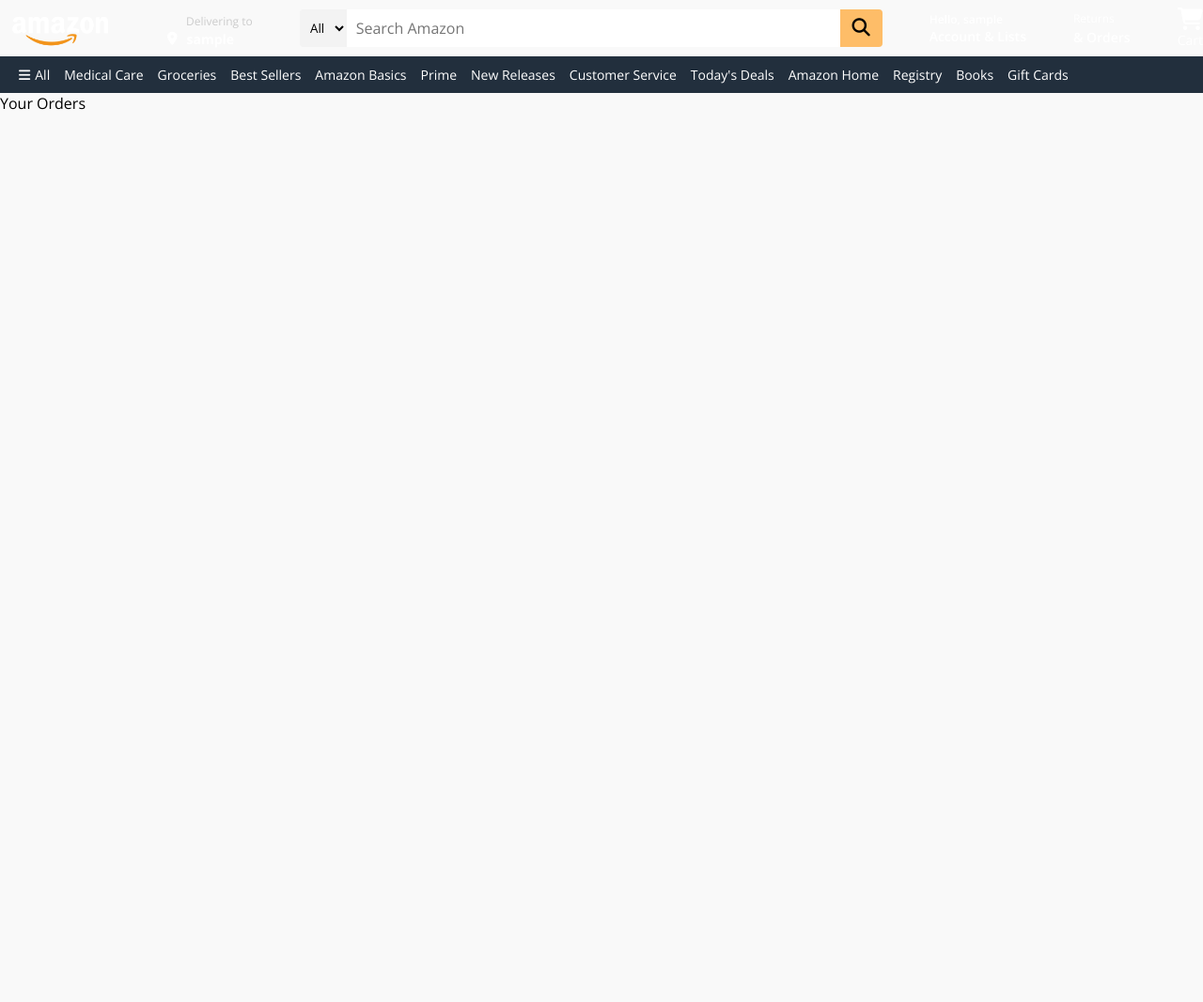
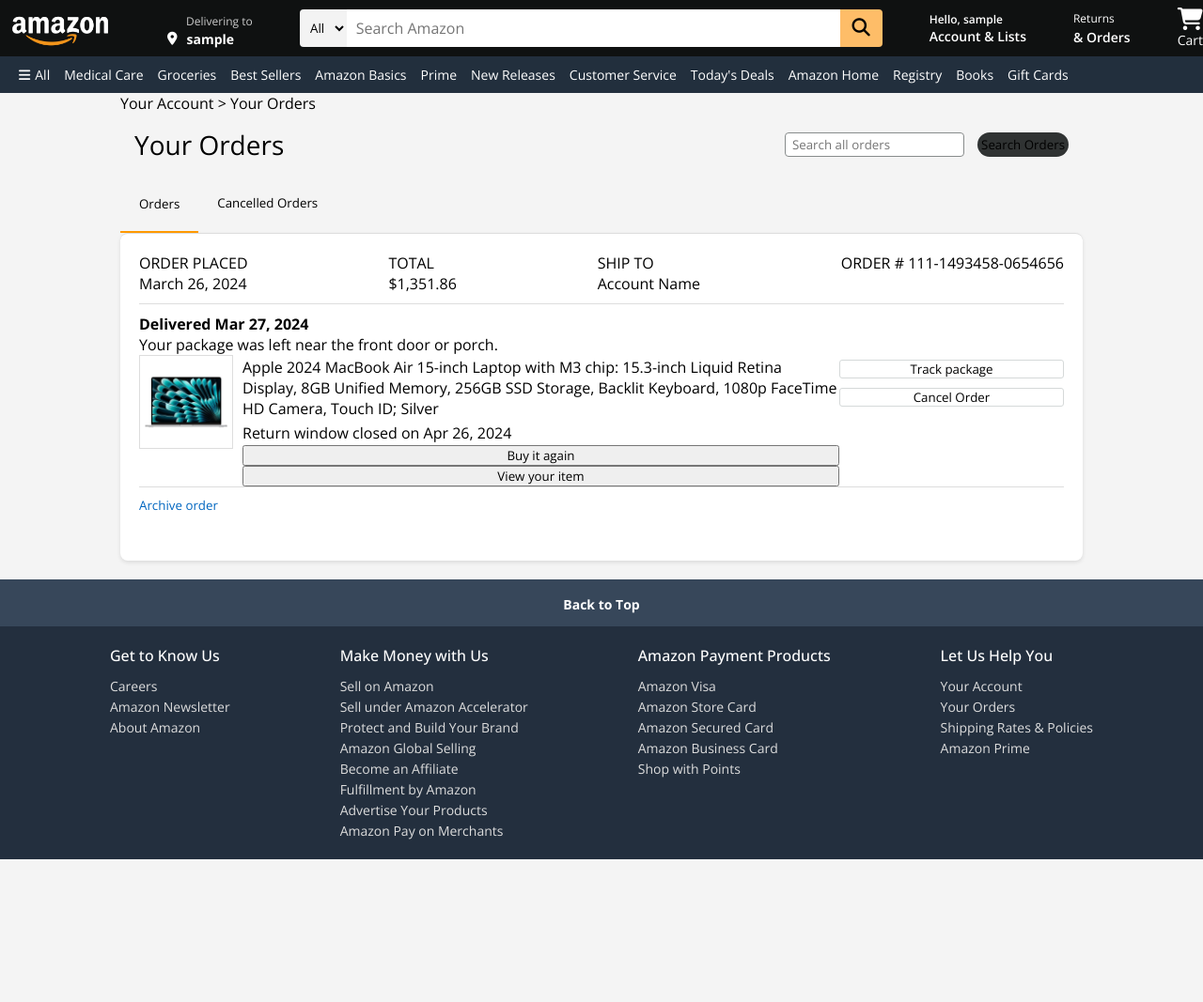
Before and after one commit to aleklucatero/replicatingamazon, a PHP site: page /pages/orders.php in a window 1280 px wide. Shown: the whole page at 94% size. Before the commit the page ends 117 px from the top, so only its background shows below. Run offline with PHP 8.4, Linux system fonts and the light colour scheme; the visitor is signed in with stand-in values (Sample User, id 1); some libraries are stand-ins or nearby versions.

Commit message:
Orders Page with Syling

```diff
--- a/css/footer.css
+++ b/css/footer.css
@@ -1,3 +1,4 @@
+
 /* Footer title styling */
 .footer-title {
   /* Display the footer title as a flex container */
--- a/css/orders.css
+++ b/css/orders.css
@@ -1,5 +1,166 @@
-header {
-    position: fixed;
-    width: 100%;
-    background-color: #0f1111;
-  }
+body {
+  font-family: Arial, sans-serif;
+  margin: 0;
+  padding: 0;
+  background-color: #f4f4f4;
+}
+
+.orders-container {
+  width: 80%;
+  margin: 0 auto;
+}
+
+h1 {
+  text-align: center;
+  color: #000000;
+  font-size: 28px;
+  line-height: 36px;
+  font-weight: 400;
+}
+
+.tab-menu {
+  display: flex;
+}
+
+.tab-link {
+  padding: 20px;
+  cursor: pointer;
+  border: none; /* This removes the border */
+  background-color: transparent; /* This ensures no background color is applied */
+  border-bottom: 3px solid transparent; /* Invisible border to match height of active tab */
+  transition: border-color 0.2s; /* Smooth transition for the border */
+}
+
+.tab-link.active {
+  border-bottom: 2px solid #ff9900; /* Orange bottom border for the active/hover state */
+}
+
+.order-filters {
+  display: flex;
+  justify-content: space-between;
+  align-items: center;
+  padding: 15px;
+}
+
+.search-bar input {
+  padding: 3px 7px;
+  border: 1px solid #888C8C;
+  border-radius: 4px;
+  margin-right: 10px;
+}
+
+.search-bar button {
+  padding: 4px;
+  background: #303333;
+  border: none;
+  border-radius: 15px;
+  cursor: pointer;
+}
+
+
+.order-item {
+  background: #ffffff;
+  border-radius: 8px;
+  box-shadow: 0 2px 4px rgba(0, 0, 0, 0.1);
+  padding: 20px;
+  margin-bottom: 20px;
+  border-top: 1px solid #ddd;
+
+}
+
+.order-header {
+  display: flex;
+  justify-content: space-between;
+  border-bottom: 1px solid #ddd;
+  padding-bottom: 10px;
+  margin-bottom: 10px;
+}
+
+.order-header span {
+  display: block;
+}
+
+.order-body {
+  display: flex;
+  justify-content: space-between;
+}
+
+.order-status {
+  flex-basis: 20%;
+  margin-right: 10px;
+}
+
+.order-content {
+  flex-grow: 1;
+  display: flex;
+}
+
+.order-content img {
+  width: 100px;
+  height: 100px;
+  object-fit: contain;
+  margin-right: 10px;
+  border: 1px solid #ddd;
+  padding: 5px;
+  background: #fff;
+}
+
+.order-content div {
+  display: flex;
+  flex-direction: column;
+}
+
+.order-content p {
+  margin: 0;
+  padding: 2px 0;
+}
+
+.order-actions {
+  flex-basis: 50%;
+  display: flex;
+  flex-direction: column;
+}
+
+.order-actions button {
+  padding: 0px 0px;
+  margin: 5px 0;
+  background-color: #ffffff;
+  border: 1px solid #D5D9D9;
+  border-radius: 10px;
+  cursor: pointer;
+  vertical-align: middle;
+  border-radius: 3px;
+}
+
+.order-actions button:hover {
+  background-color: #D5D9D9;
+}
+
+.order-footer {
+  padding-top: 10px;
+  display: flex;
+  justify-content: flex-end;
+}
+
+.order-footer button {
+  background: none;
+  border: none;
+  color: #0066c0;
+  cursor: pointer;
+}
+
+.order-footer button:hover {
+  text-decoration: underline;
+}
+
+.order-footer {
+  display: flex;
+  justify-content: space-between;
+  border-top: 1px solid #ddd;
+  padding-bottom: 10px;
+  margin-bottom: 20px;
+}
+
+.order-footer span {
+  display: block;
+}
--- a/includes/footer.php
+++ b/includes/footer.php
@@ -1,18 +1,21 @@
 <link rel="stylesheet" href="/css/footer.css">
 
-<div class="backtop">
-            <span><a href="#">Back to Top</span>
-        </div>
+<footer class="footer">
+    <!-- Back to Top Section -->
+    <div class="backtop">
+    <span><a href="#">Back to Top</a></span>
+    </div>
 
-<nav class="footer-items">
+    <!-- Footer Navigation -->
+    <nav class="footer-items">
         <ul>
-            <h4>Get to Know Us</h4>
+            <li><h4>Get to Know Us</h4></li>
             <li><a href="#">Careers</a></li>
             <li><a href="#">Amazon Newsletter</a></li>
             <li><a href="#">About Amazon</a></li>
         </ul>
         <ul>
-            <h4>Make Money with Us</h4>
+            <li><h4>Make Money with Us</h4></li>
             <li><a href="#">Sell on Amazon</a></li>
             <li><a href="#">Sell under Amazon Accelerator</a></li>
             <li><a href="#">Protect and Build Your Brand</a></li>
@@ -23,7 +26,7 @@
             <li><a href="#">Amazon Pay on Merchants</a></li>
         </ul>
         <ul>
-            <h4>Amazon Payment Products</h4>
+            <li><h4>Amazon Payment Products</h4></li>
             <li><a href="#">Amazon Visa</a></li>
             <li><a href="#">Amazon Store Card</a></li>
             <li><a href="#">Amazon Secured Card</a></li>
@@ -31,11 +34,11 @@
             <li><a href="#">Shop with Points</a></li>
         </ul>
         <ul>
-            <h4>Let Us Help You</h4>
+            <li><h4>Let Us Help You</h4></li>
             <li><a href="#">Your Account</a></li>
             <li><a href="#">Your Orders</a></li>
             <li><a href="#">Shipping Rates & Policies</a></li>
             <li><a href="#">Amazon Prime</a></li>
         </ul>
-
-</nav>
+    </nav>
+</footer>
--- a/pages/ad-section.php
+++ b/pages/ad-section.php
@@ -29,7 +29,7 @@
                     <div class="box box-c">
                         <h3>The latest in tech</h3>
                         <div>
-                            <img src="images/virtual-reality.jpg" alt="">
+                            <img src="images/latest_tech.jpg" alt="">
                         </div>
                         <a href="#">Shop new arrivals</a>
                     </div>
--- a/pages/orders.php
+++ b/pages/orders.php
@@ -4,20 +4,74 @@
     <meta charset="UTF-8">
     <meta name="viewport" content="width=device-width, initial-scale=1.0">
     <title>Your Orders</title>
-    <link rel="stylesheet" href="/css/orders.css">
-    <script src="https://kit.fontawesome.com/349ffd27ca.js" crossorigin="anonymous"></script>
+    <link rel="stylesheet" href="../css/orders.css">
+    <link rel="stylesheet" href="../css/banner.css">
+    <link rel="stylesheet" href="../css/navbar.css">
+    <link rel="stylesheet" href="../css/footer.css">
 </head>
 <body>
-    <link rel="stylesheet" href="/css/navbar.css">
-    <link rel="stylesheet" href="/css/banner.css">
+    <header>
+        <?php include '../includes/navbar.php'; ?>
+        <?php include '../includes/banner.php'; ?>
+    </header>
 
-    <?php include '../includes/navbar.php'; ?>
-    <?php include '../includes/banner.php'; ?>
+    <div class="orders-container">
+        <p class="breadcrumb">
+            Your Account > Your Orders
+        </p>
+        <div class="order-filters">
+            <h1>Your Orders</h1>
+            <div class="search-bar">
+                <input type="text" placeholder="Search all orders">
+                <button>Search Orders</button>
+            </div>
+        </div>
 
-    <section class="orders-content">
-        <div class="orders-title">Your Orders</div>
+        <div class="tab-menu">
+            <button class="tab-link active">Orders</button>
+            <button class="tab-link">Cancelled Orders</button>
+            <!-- More tabs here -->
+        </div>
 
-    </section>
+        <div class="order-item">
+            <div class="order-header">
+                <span>ORDER PLACED <br> March 26, 2024</span>
+                <span>TOTAL <br> $1,351.86</span>
+                <span>SHIP TO <br> Account Name</span>
+                <span>ORDER # 111-1493458-0654656</span>
+            </div>
+            <div class="order-status">
+                    <strong>Delivered Mar 27, 2024</strong><br>
+                    Your package was left near the front door or porch.
+                </div>
+            <div class="order-body">
+                <div class="order-content">
+                    <img src="../images/macbook.jpg" alt="">
+                    <div>
+                        <p>Apple 2024 MacBook Air 15-inch Laptop with M3 chip: 15.3-inch Liquid Retina Display,
+                             8GB Unified Memory, 256GB SSD Storage, Backlit Keyboard, 1080p FaceTime HD Camera, Touch ID; Silver</p>
+                        <p>Return window closed on Apr 26, 2024</p>
+                        <button>Buy it again</button>
+                        <button>View your item</button>
+                    </div>
+                </div>
+                <div class="order-actions">
+                    <button>Track package</button>
+                    <button>Cancel Order</button>
+                </div>
+            </div>
+            <div class="order-footer">
+                <button>Archive order</button>
+            </div>
+        </div>
+        <!-- If you have more orders, repeat the .order-item div with its content for each order -->
+    </div>
 
+
+    <footer class="footer-orders">
+        <?php include '../includes/footer.php'; ?>
+    </footer>
+
+    <script src="https://kit.fontawesome.com/349ffd27ca.js" crossorigin="anonymous"></script>
 </body>
 </html>
```
Also changed, not shown: images/latest_tech.jpg (added), images/virtual-reality.jpg (deleted).
